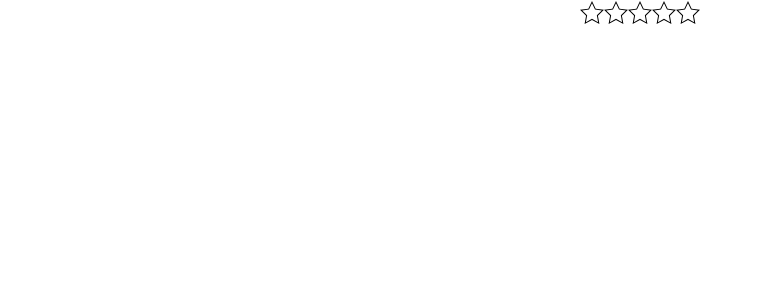
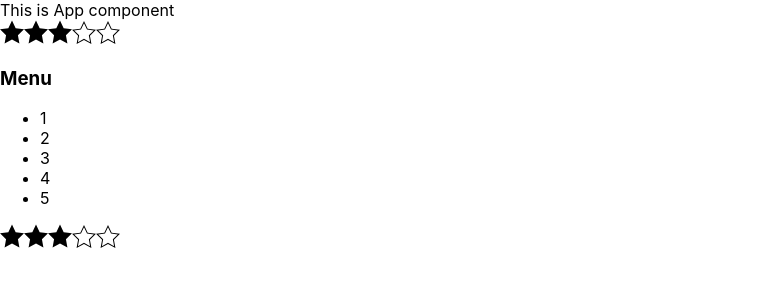
Before and after one commit to Kirill2603/kabzda, a React (Create React App) app: page / in a window 1280 px wide. Shown: the top 300 px of the page, without its empty margins (0-762 px from the left). Built offline with nearby package versions, Linux system fonts and the light colour scheme.

Commit message:
Kabzda 3 ls

```diff
--- a/src/App.css
+++ b/src/App.css
@@ -1,42 +1,42 @@
-.App {
-  text-align: center;
-}
+/*.App {*/
+/*  text-align: center;*/
+/*}*/
 
-img {
-  fill: red;
-}
+/*img {*/
+/*  fill: red;*/
+/*}*/
 
-.App-logo {
-  height: 40vmin;
-  pointer-events: none;
-}
+/*.App-logo {*/
+/*  height: 40vmin;*/
+/*  pointer-events: none;*/
+/*}*/
 
-@media (prefers-reduced-motion: no-preference) {
-  .App-logo {
-    animation: App-logo-spin infinite 20s linear;
-  }
-}
+/*@media (prefers-reduced-motion: no-preference) {*/
+/*  .App-logo {*/
+/*    animation: App-logo-spin infinite 20s linear;*/
+/*  }*/
+/*}*/
 
-.App-header {
-  background-color: #282c34;
-  min-height: 100vh;
-  display: flex;
-  flex-direction: column;
-  align-items: center;
-  justify-content: center;
-  font-size: calc(10px + 2vmin);
-  color: white;
-}
+/*.App-header {*/
+/*  background-color: #282c34;*/
+/*  min-height: 100vh;*/
+/*  display: flex;*/
+/*  flex-direction: column;*/
+/*  align-items: center;*/
+/*  justify-content: center;*/
+/*  font-size: calc(10px + 2vmin);*/
+/*  color: white;*/
+/*}*/
 
-.App-link {
-  color: #61dafb;
-}
+/*.App-link {*/
+/*  color: #61dafb;*/
+/*}*/
 
-@keyframes App-logo-spin {
-  from {
-    transform: rotate(0deg);
-  }
-  to {
-    transform: rotate(360deg);
-  }
-}
+/*@keyframes App-logo-spin {*/
+/*  from {*/
+/*    transform: rotate(0deg);*/
+/*  }*/
+/*  to {*/
+/*    transform: rotate(360deg);*/
+/*  }*/
+/*}*/
--- a/src/App.tsx
+++ b/src/App.tsx
@@ -1,48 +1,21 @@
 import React from 'react';
-import emptyStar from './img/empty-star.svg'
-import fullStar from './img/full-star.svg'
 import './App.css';
+import Accordion from "./components/Accordion";
+import Rating from "./components/rating";
 
 function App() {
     return (
         <div className="App">
+            <AppTitle />
+            <Rating />
+            <Accordion />
             <Rating />
         </div>
     );
 }
 
-function Rating() {
-
-    return (
-        <div>
-            <Star/>
-            <Star/>
-            <Star/>
-            <Star/>
-            <Star/>
-        </div>
-    )
-}
-
-function Star() {
-    return(
-        <img src={emptyStar} alt="es"/>
-    )
-}
-
-function Accorfion() {
-    return (
-        <div>
-            <h3>Menu</h3>
-            <ul>
-                <li>1</li>
-                <li>2</li>
-                <li>3</li>
-                <li>4</li>
-                <li>5</li>
-            </ul>
-        </div>
-    )
+function AppTitle() {
+    return <span>This is App component</span>
 }
 
 export default App;
--- /dev/null
+++ b/src/components/Accordion.tsx
@@ -0,0 +1,30 @@
+import React from "react";
+
+function Accordion() {
+    return (
+        <div>
+            <AccordionTitle />
+            <AccordionBody />
+        </div>
+    )
+}
+
+function AccordionTitle () {
+    return (
+        <h3>Menu</h3>
+    )
+}
+
+function AccordionBody () {
+    return (
+        <ul>
+            <li>1</li>
+            <li>2</li>
+            <li>3</li>
+            <li>4</li>
+            <li>5</li>
+        </ul>
+    )
+}
+
+export default Accordion
--- /dev/null
+++ b/src/components/rating.tsx
@@ -0,0 +1,29 @@
+import React from "react";
+import emptyStar from "../img/empty-star.svg";
+import fullStar from '../img/full-star.svg'
+
+function Rating() {
+
+    return (
+        <div>
+            <Star selected={true}/>
+            <Star selected={true}/>
+            <Star selected={true}/>
+            <Star selected={false}/>
+            <Star selected={false}/>
+        </div>
+    )
+}
+
+type StarPropsType = {
+    selected: boolean
+}
+
+function Star(props: StarPropsType) {
+    if (props.selected) {
+        return <img src={fullStar} alt="es"/>
+    } else return <img src={emptyStar} alt=""/>
+
+}
+
+export default Rating
```
